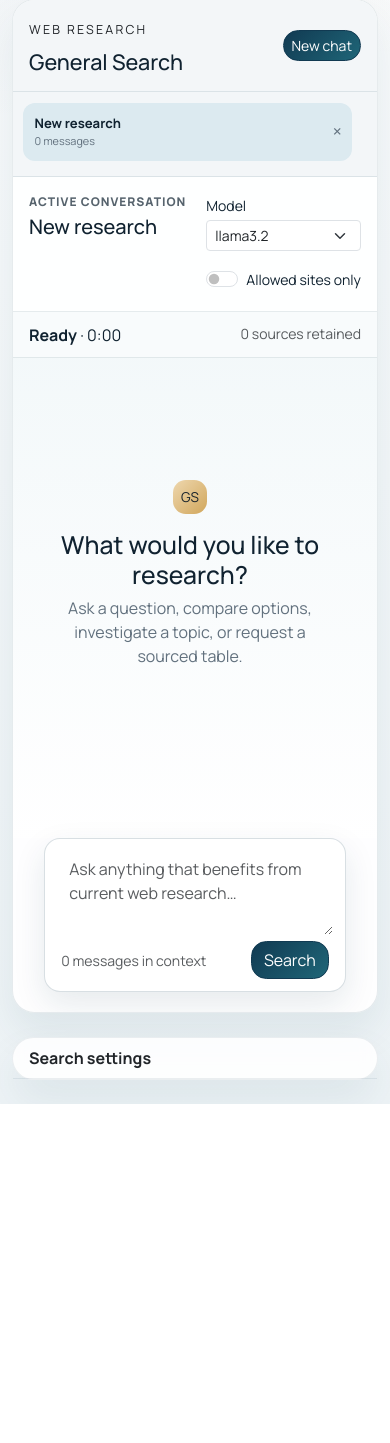
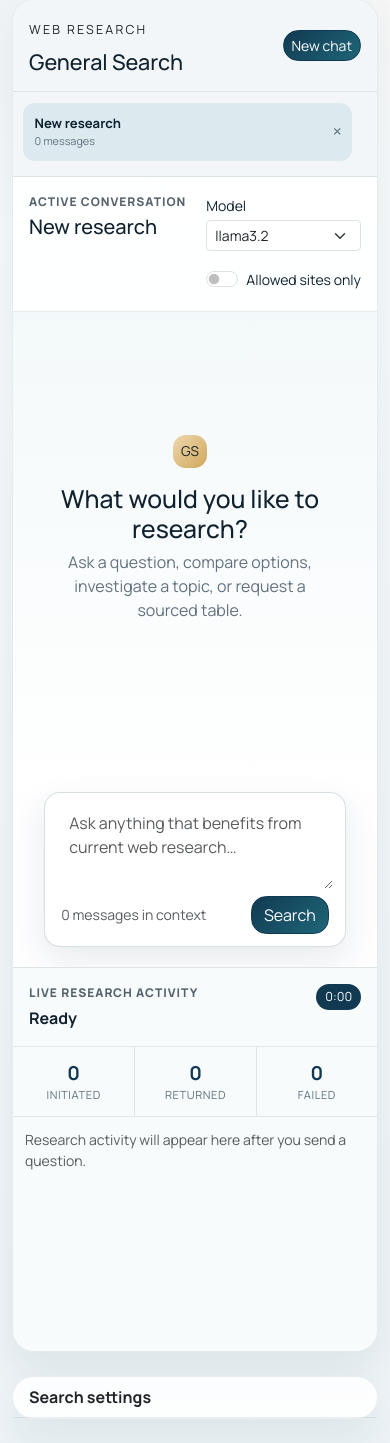
Before and after one commit to zageabb/tender_designer, a Flask app: page /computer-finder/general in a window 390 px wide. Shown: the part 362-1805 px from the top of the page. Before the commit the page ends 1466 px from the top, so only its background shows below. Run offline with Flask 3, Linux system fonts and the light colour scheme; the visitor is signed in with stand-in values (Sample User, id 1); data that the repository does not hold is empty; some libraries are stand-ins or nearby versions.

Commit message:
Show live general search activity

```diff
--- a/static/css/app.css
+++ b/static/css/app.css
@@ -848,7 +848,7 @@ body {
 
 .research-chat-shell {
   display: grid;
-  grid-template-columns: 17rem minmax(0, 1fr);
+  grid-template-columns: 17rem minmax(0, 1fr) minmax(20rem, 24rem);
   min-height: calc(100vh - 9rem);
   overflow: hidden;
   border: 1px solid rgba(17, 58, 82, 0.1);
@@ -921,7 +921,7 @@ body {
 
 .research-chat-main {
   display: grid;
-  grid-template-rows: auto auto minmax(24rem, 1fr) auto;
+  grid-template-rows: auto minmax(24rem, 1fr) auto;
   min-width: 0;
   min-height: 0;
 }
@@ -933,21 +933,6 @@ body {
 }
 
 .research-chat-controls .form-select { min-width: 14rem; }
-
-.research-activity-drawer {
-  border-bottom: 1px solid rgba(17, 58, 82, 0.1);
-  background: rgba(248, 251, 252, 0.9);
-}
-
-.research-activity-drawer > summary {
-  display: flex;
-  justify-content: space-between;
-  gap: 1rem;
-  padding: 0.65rem 1rem;
-  cursor: pointer;
-}
-
-.research-activity-drawer .computer-finder-runtime-events { max-height: 18rem; }
 
 .research-chat-conversation {
   min-height: 30rem;
@@ -990,12 +975,37 @@ body {
 .research-empty-state h2 { margin: 1rem 0 0.4rem; color: var(--ink); }
 .research-empty-state p { max-width: 34rem; }
 
+.research-chat-runtime {
+  min-height: 0;
+  max-height: none;
+  border-top: 0;
+  border-left: 1px solid rgba(17, 58, 82, 0.12);
+}
+
+@media (max-width: 1199.98px) {
+  .research-chat-shell { grid-template-columns: 15rem minmax(0, 1fr); }
+  .research-chat-runtime {
+    grid-column: 2;
+    min-height: 24rem;
+    max-height: 34rem;
+    border-top: 1px solid rgba(17, 58, 82, 0.12);
+    border-left: 0;
+  }
+}
+
 @media (max-width: 900px) {
   .research-chat-shell { grid-template-columns: 1fr; }
   .research-history-sidebar { max-height: 14rem; border-right: 0; border-bottom: 1px solid rgba(17, 58, 82, 0.1); }
   .research-chat-header { align-items: start; }
   .research-chat-controls { align-items: stretch; flex-direction: column; }
   .research-chat-controls .form-select { min-width: 0; }
+  .research-chat-runtime {
+    grid-column: 1;
+    min-height: 24rem;
+    max-height: 34rem;
+    border-top: 1px solid rgba(17, 58, 82, 0.12);
+    border-left: 0;
+  }
 }
 
 .admin-cell-preview {
--- a/static/js/general_search.js
+++ b/static/js/general_search.js
@@ -132,7 +132,6 @@ function renderResearchRuntime(job, chatId) {
   document.getElementById("computer-finder-runtime-phase").textContent = job.phase || "Working";
   document.getElementById("computer-finder-count-initiated").textContent = String(states.length);
   document.getElementById("computer-finder-count-returned").textContent = String(returned);
-  document.getElementById("computer-finder-count-returned-detail").textContent = String(returned);
   document.getElementById("computer-finder-count-failed").textContent = String(failed);
   const started = job.started_at ? new Date(job.started_at).getTime() : Date.now();
   const ended = job.completed_at ? new Date(job.completed_at).getTime() : Date.now();
--- a/templates/computer_finder/general.html
+++ b/templates/computer_finder/general.html
@@ -42,21 +42,6 @@
       </div>
     </header>
 
-    <details class="research-activity-drawer">
-      <summary>
-        <span><strong id="computer-finder-runtime-phase">Ready</strong> · <span id="computer-finder-runtime-elapsed">0:00</span></span>
-        <span class="small text-muted"><span id="computer-finder-count-returned">0</span> sources retained</span>
-      </summary>
-      <div class="computer-finder-runtime-counts">
-        <div><strong id="computer-finder-count-initiated">0</strong><span>Initiated</span></div>
-        <div><strong id="computer-finder-count-returned-detail">0</strong><span>Returned</span></div>
-        <div><strong id="computer-finder-count-failed">0</strong><span>Failed</span></div>
-      </div>
-      <div id="computer-finder-runtime-events" class="computer-finder-runtime-events">
-        <p class="small text-muted mb-0">Research activity will appear here after you send a question.</p>
-      </div>
-    </details>
-
     <div id="computer-finder-conversation" class="computer-finder-conversation research-chat-conversation" aria-live="polite"></div>
 
     <form id="computer-finder-form" class="research-chat-composer">
@@ -67,6 +52,24 @@
       </div>
     </form>
   </div>
+
+  <aside class="computer-finder-runtime research-chat-runtime" aria-live="polite">
+    <div class="computer-finder-runtime-header">
+      <div>
+        <div class="finder-message-label mb-1">Live Research Activity</div>
+        <strong id="computer-finder-runtime-phase">Ready</strong>
+      </div>
+      <span class="computer-finder-runtime-elapsed" id="computer-finder-runtime-elapsed">0:00</span>
+    </div>
+    <div class="computer-finder-runtime-counts">
+      <div><strong id="computer-finder-count-initiated">0</strong><span>Initiated</span></div>
+      <div><strong id="computer-finder-count-returned">0</strong><span>Returned</span></div>
+      <div><strong id="computer-finder-count-failed">0</strong><span>Failed</span></div>
+    </div>
+    <div id="computer-finder-runtime-events" class="computer-finder-runtime-events">
+      <p class="small text-muted mb-0">Research activity will appear here after you send a question.</p>
+    </div>
+  </aside>
 </section>
 
 <div
```
Also changed, not shown: tests/test_upgrades.py (+2 -0 lines).
